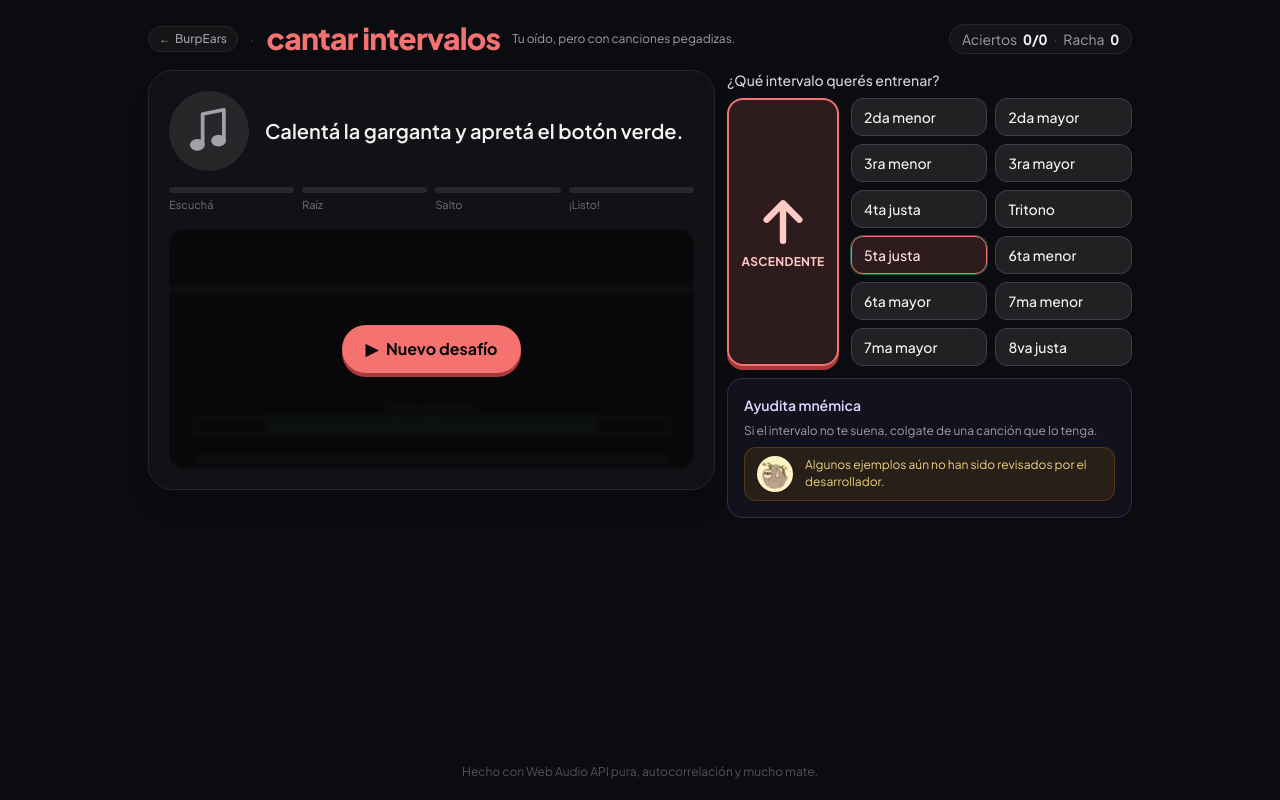
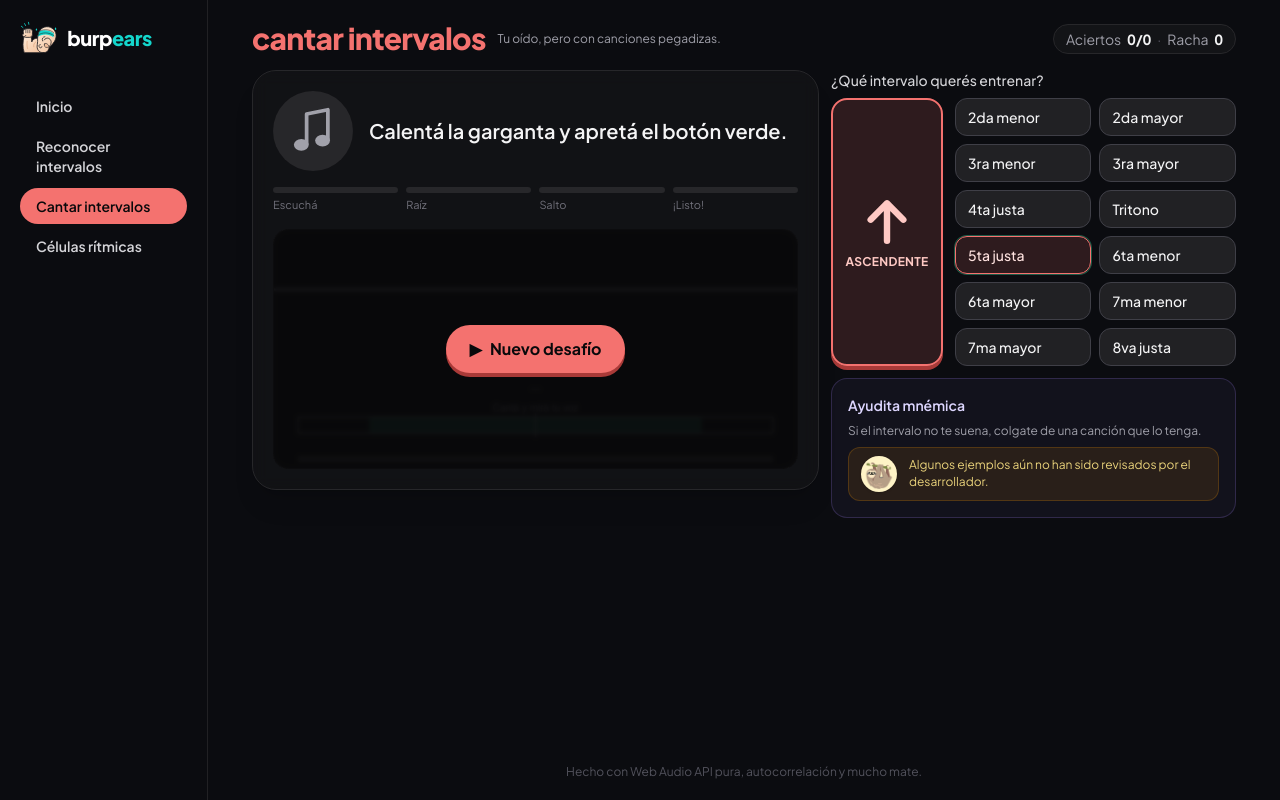
Before and after one commit to pablolospe/intervals, a Next.js app: page /intervalos/cantar in a window 1280 px wide. Built offline with nearby package versions, Linux system fonts and the light colour scheme.

Commit message:
refactor: integrate SuiteShell layout into rhythm and interval trainers

```diff
--- a/src/components/rhythm/rhythm-trainer.tsx
+++ b/src/components/rhythm/rhythm-trainer.tsx
@@ -1,6 +1,6 @@
 "use client";
+import { SuiteShell } from "@/components/suite-shell";
 import { useEffect, useMemo, useRef, useState } from "react";
-import Link from "next/link";
 import { cellPool, getCell, grade, randomRhythm } from "@/lib/rhythm/cells";
 import { RhythmPlayer } from "@/lib/rhythm/rhythm-player";
 import { RhythmNotation } from "./rhythm-notation";
@@ -94,19 +94,12 @@ export function RhythmTrainer() {
           : `Elegí la célula del tiempo ${cursor + 1}.`;
 
   return (
-    <main data-theme="rhythm" className="mx-auto flex min-h-dvh w-full max-w-5xl flex-col gap-2.5 p-2.5 text-zinc-100 sm:gap-3 sm:p-4 md:h-dvh md:overflow-hidden">
+    <SuiteShell active="rhythm">
+    <main data-theme="rhythm" className="mx-auto flex min-h-0 w-full flex-1 max-w-5xl flex-col gap-2.5 p-2.5 text-zinc-100 sm:gap-3 sm:p-4 md:overflow-hidden">
       {/* Header with Suite link, title, and live stats */}
-      <header className="flex shrink-0 flex-wrap items-center justify-between gap-x-2 gap-y-1 sm:flex-nowrap">
-        <div className="contents sm:flex sm:items-center sm:gap-2.5">
-          <Link
-            href="/"
-            className="group inline-flex items-center gap-1 rounded-full border border-zinc-800 bg-zinc-900/80 px-2.5 py-1 text-xs font-medium text-zinc-400 transition hover:border-zinc-700 hover:text-zinc-200"
-          >
-            <span aria-hidden="true" className="transition-transform group-hover:-translate-x-0.5">←</span>
-            <span>BurpEars</span>
-          </Link>
-          <span className="text-zinc-700 hidden sm:inline">·</span>
-          <h1 className="order-last w-full text-2xl font-extrabold leading-tight tracking-tight text-emerald-400 sm:order-none sm:w-auto sm:text-2xl">
+      <header className="flex shrink-0 items-center justify-between gap-2">
+        <div className="flex min-w-0 items-center gap-2 sm:gap-3">
+          <h1 className="text-xl font-extrabold leading-tight tracking-tight text-emerald-400 sm:text-2xl">
             células rítmicas
           </h1>
         </div>
@@ -285,5 +278,6 @@ export function RhythmTrainer() {
         </div>
       </section>
     </main>
+    </SuiteShell>
   );
 }
--- a/src/components/suite-shell.tsx
+++ b/src/components/suite-shell.tsx
@@ -31,12 +31,12 @@ export function SuiteShell({ children, active }: { children: React.ReactNode; ac
     </nav>
   );
   return (
-    <div className="min-h-dvh text-zinc-100 md:grid md:grid-cols-[13rem_1fr]">
+    <div className="min-h-dvh text-zinc-100 md:grid md:h-dvh md:grid-cols-[13rem_1fr] md:overflow-hidden">
       <aside className="hidden border-r border-zinc-800/80 p-5 md:flex md:flex-col md:gap-8">
         <Logo  />
         {nav}
       </aside>
-      <div className="flex flex-col">
+      <div className="flex min-h-0 min-w-0 flex-col">
         <header className="flex items-center justify-between p-4 md:hidden">
           <Logo />
           <button aria-label="Menú" aria-expanded={open} onClick={() => setOpen(!open)} className="rounded-full p-2 text-zinc-200 hover:bg-zinc-800">
--- a/src/components/trainer-app.tsx
+++ b/src/components/trainer-app.tsx
@@ -1,6 +1,6 @@
 "use client";
+import { SuiteShell } from "@/components/suite-shell";
 import { useEffect, useState } from "react";
-import Link from "next/link";
 import { BASE_INTERVALS, getInterval } from "@/lib/audio/intervals-catalog";
 import { dict } from "@/lib/i18n";
 import { useTrainer, type Phase } from "@/store/trainer-store";
@@ -66,18 +66,11 @@ export function TrainerApp({ mode }: { mode: "recognize" | "sing" }) {
   const canvasIdle = phase === "IDLE" || finished;
 
   return (
-    <main data-theme={mode} className="mx-auto flex min-h-dvh w-full max-w-5xl flex-col gap-2.5 p-2.5 text-zinc-100 sm:gap-3 sm:p-5 md:h-dvh md:overflow-hidden">
-      <header className="flex shrink-0 flex-wrap items-center justify-between gap-x-2 gap-y-1 sm:flex-nowrap">
-        <div className="contents sm:flex sm:items-center sm:gap-3">
-          <Link
-            href="/"
-            className="group inline-flex items-center gap-1 rounded-full border border-zinc-800 bg-zinc-900/80 px-2.5 py-1 text-xs font-medium text-zinc-400 transition hover:border-zinc-700 hover:text-zinc-200"
-          >
-            <span aria-hidden="true" className="transition-transform group-hover:-translate-x-0.5">←</span>
-            <span>BurpEars</span>
-          </Link>
-          <span className="text-zinc-700 hidden sm:inline">·</span>
-          <h1 className="order-last w-full text-2xl font-extrabold leading-tight tracking-tight text-emerald-400 sm:order-none sm:w-auto sm:text-3xl">
+    <SuiteShell active={mode}>
+    <main data-theme={mode} className="mx-auto flex min-h-0 w-full flex-1 max-w-5xl flex-col gap-2.5 p-2.5 text-zinc-100 sm:gap-3 sm:p-5 md:overflow-hidden">
+      <header className="flex shrink-0 items-center justify-between gap-2">
+        <div className="flex min-w-0 items-center gap-2 sm:gap-3">
+          <h1 className="text-xl font-extrabold leading-tight tracking-tight text-emerald-400 sm:text-3xl">
             {mode === "recognize" ? "reconocer intervalos" : "cantar intervalos"}
           </h1>
           <p className="hidden text-xs text-zinc-400 sm:block [@media(max-height:480px)]:hidden!">{t.tagline}</p>
@@ -348,5 +341,6 @@ export function TrainerApp({ mode }: { mode: "recognize" | "sing" }) {
 
       <footer className="hidden text-center text-xs text-zinc-600 md:block">{t.footer}</footer>
     </main>
+    </SuiteShell>
   );
 }
```
Also changed, not shown: 1 other file (tests, documents, lock files or other folders).
